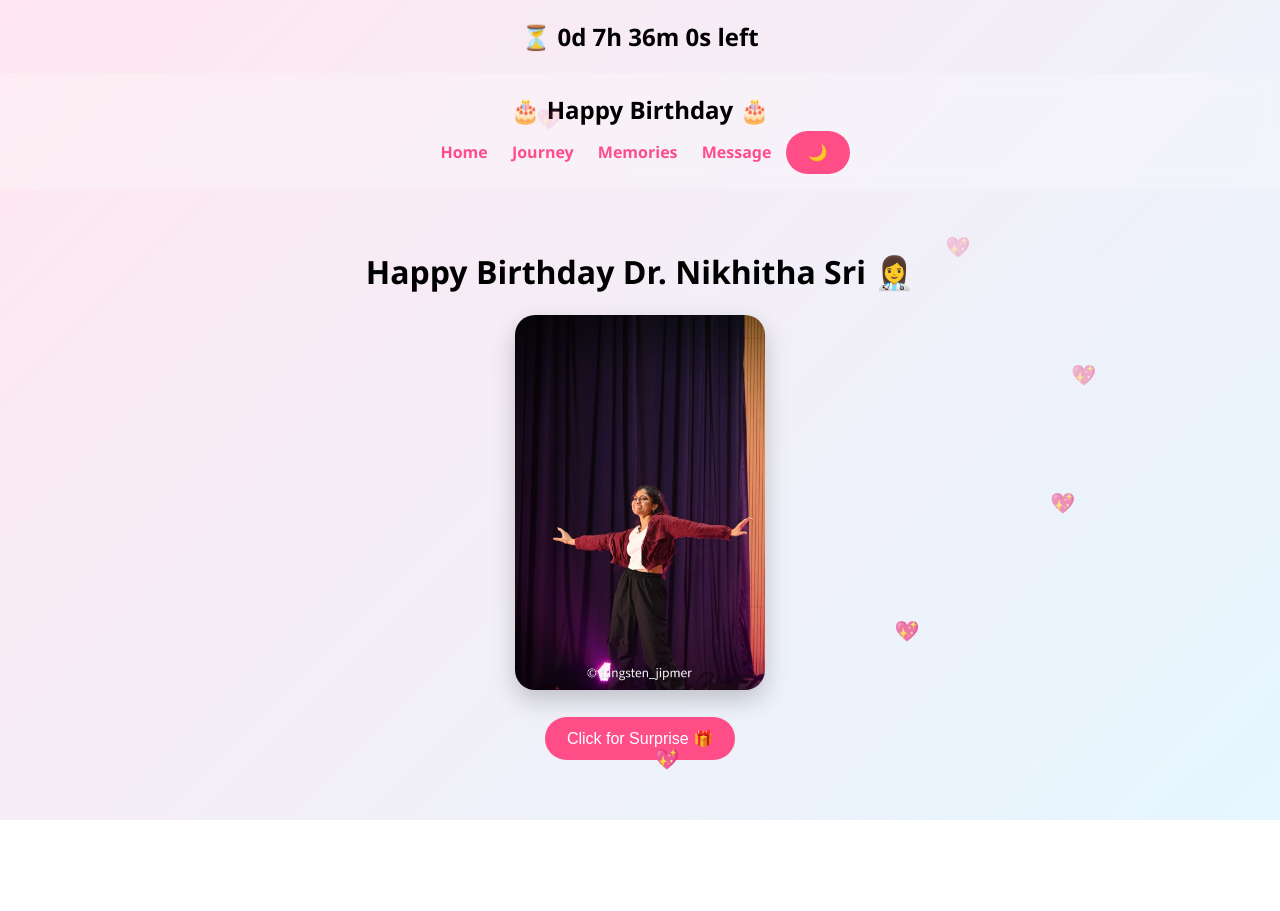
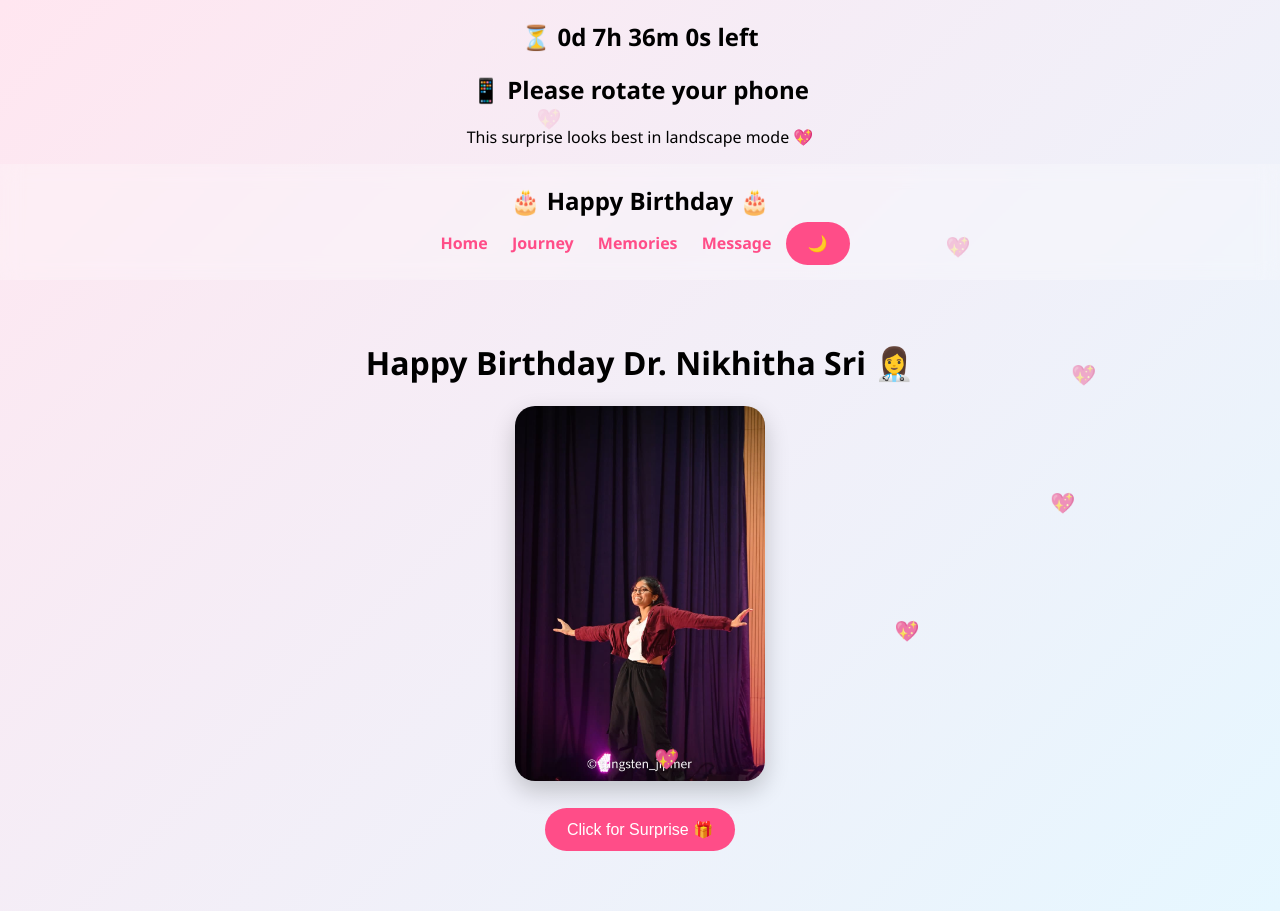
Before and after one commit to Urlapuanitha/sister_present, a plain HTML site: page index.html in a window 1280 px wide. Before the commit the page ends 820 px from the top, so only its background shows below. Drawn offline with nearby package versions, Linux system fonts and the light colour scheme.

Commit message:
Update index.html

```diff
--- a/index.html
+++ b/index.html
@@ -1,6 +1,7 @@
 <!DOCTYPE html>
 <html>
 <head>
+    <meta name="viewport" content="width=device-width, initial-scale=1.0">
     <meta charset="UTF-8">
     <title>Happy Birthday Nikhitha Sri ❤️</title>
     <h2 id="countdown"></h2>
@@ -8,6 +9,10 @@
 </head>
 
 <body>
+    <div id="rotateMessage">
+    <h2>📱 Please rotate your phone</h2>
+    <p>This surprise looks best in landscape mode 💖</p>
+</div>
     <div id="introScreen">
     <h1>For Dr. Nikhitha Sri ❤️</h1>
     <p>A small surprise made with love ✨</p>
```
